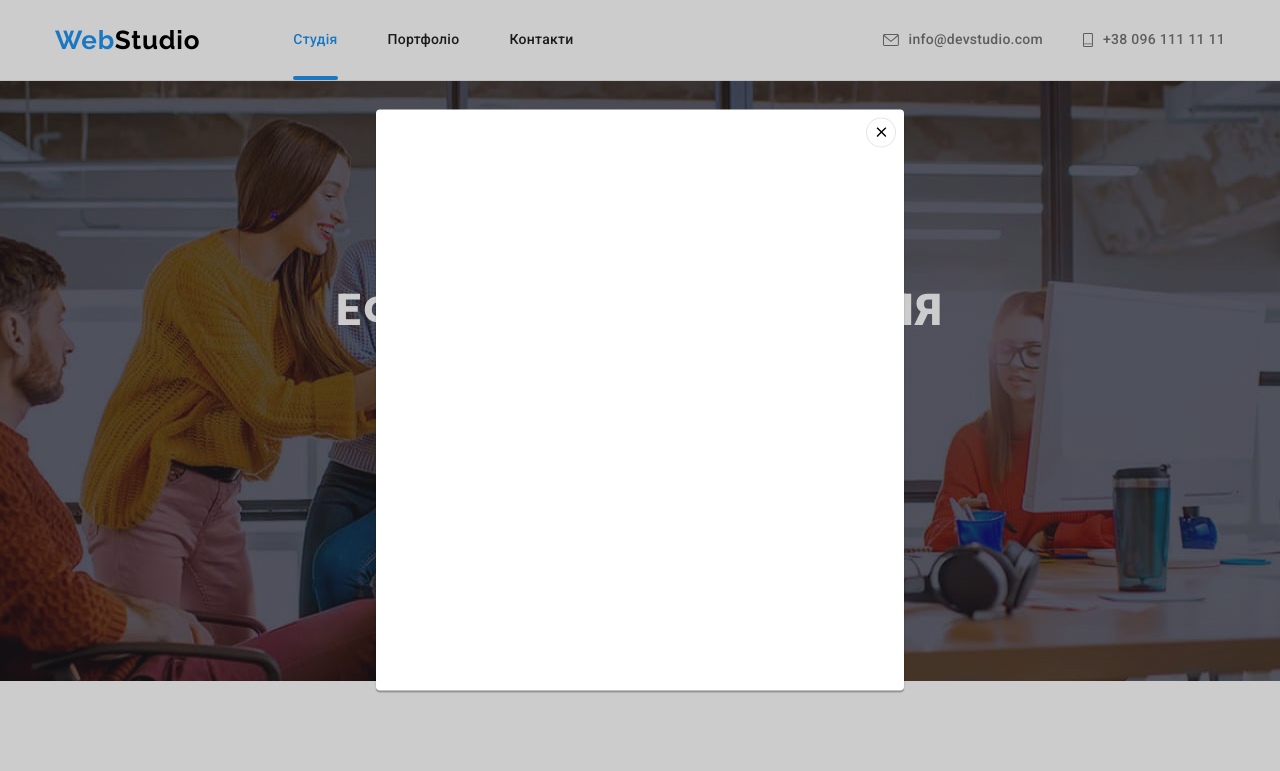
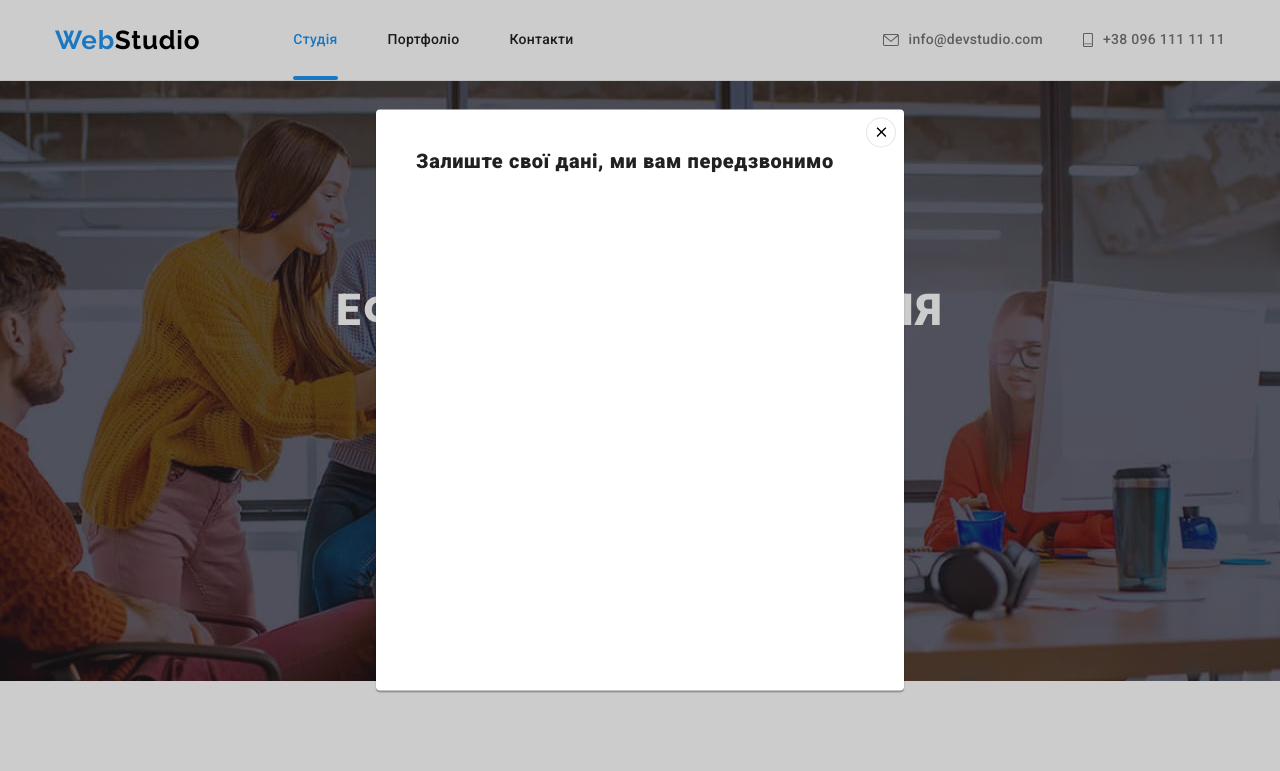
Before and after one commit to LiudmylaBil/goit-markup-hw-0808, a plain HTML site: page index.html in a window 1280 px wide. Both pictures are taken after a click on the button "Замовити послугу". Shown: the top 771 px of the page. Drawn offline with nearby package versions, Linux system fonts and the light colour scheme.

Commit message:
modal window markup

```diff
--- a/css/styles.css
+++ b/css/styles.css
@@ -634,6 +634,7 @@ margin-bottom: 20px;
 box-shadow: 0px 1px 3px rgba(0, 0, 0, 0.12), 0px 1px 1px rgba(0, 0, 0, 0.14), 0px 2px 1px rgba(0, 0, 0, 0.2);
 border-radius: 4px;
 transition: transform 250ms cubic-bezier(0.4, 0, 0.2, 1);
+padding: 40px;
 }
 
 .bacdrop.is-hidden .modal {
@@ -659,6 +660,19 @@ transform: translate(-50%, -50%) scale(0);
     visibility: hidden;
     pointer-events: none;
 
+}
+
+.modal-heading {
+    /* font-family: 'Roboto'; */
+font-style: normal;
+font-weight: 700;
+font-size: 20px;
+line-height: 1.15;
+text-align: center;
+position: absolute;
+letter-spacing: 0.03em;
+
+color: #212121;
 }
 
 
--- a/index.html
+++ b/index.html
@@ -326,6 +326,9 @@
                             <use href="./images/icons.svg#icon-close"></use>
                         </svg>
             </button>
+            <p class="modal-heading">Залиште свої дані, ми вам передзвонимо</p>
+            <form action="
+            "></form>
         </div>
     </div>
     <script src="./js/modal.js">
```
